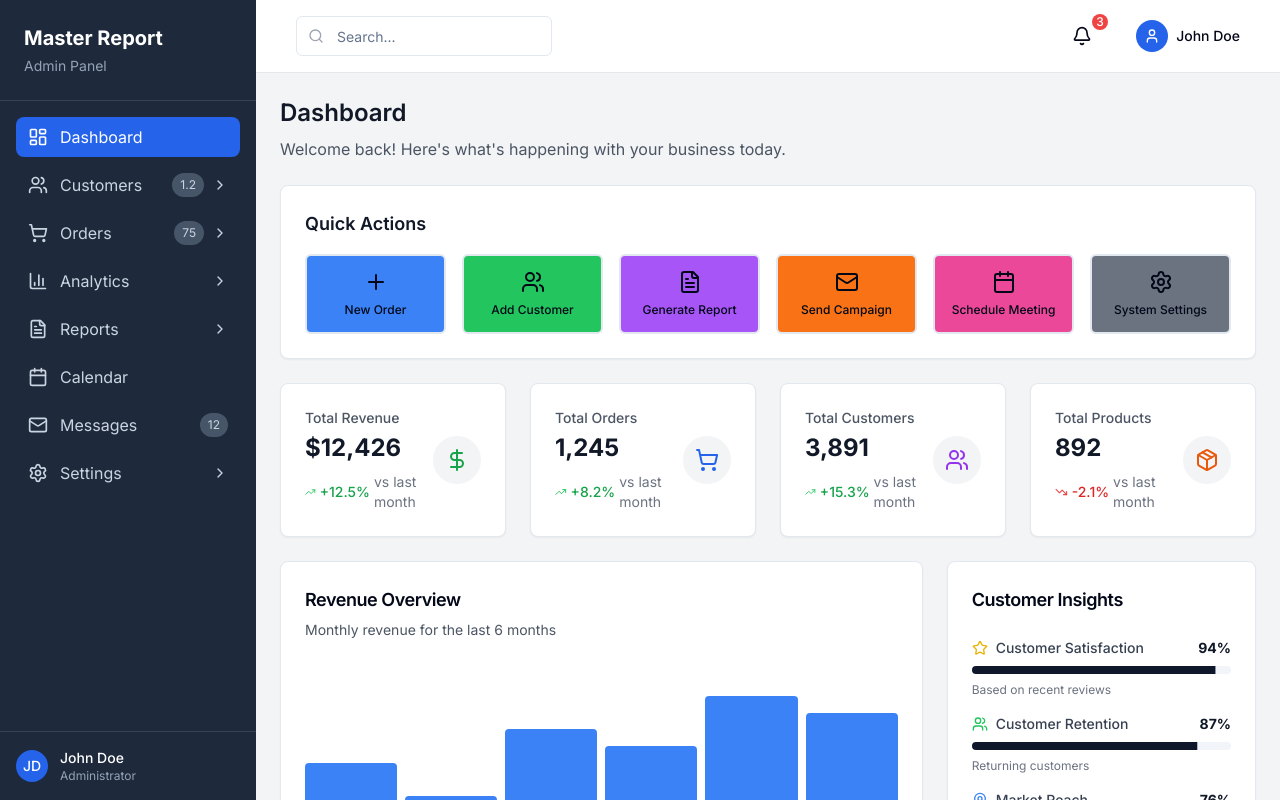
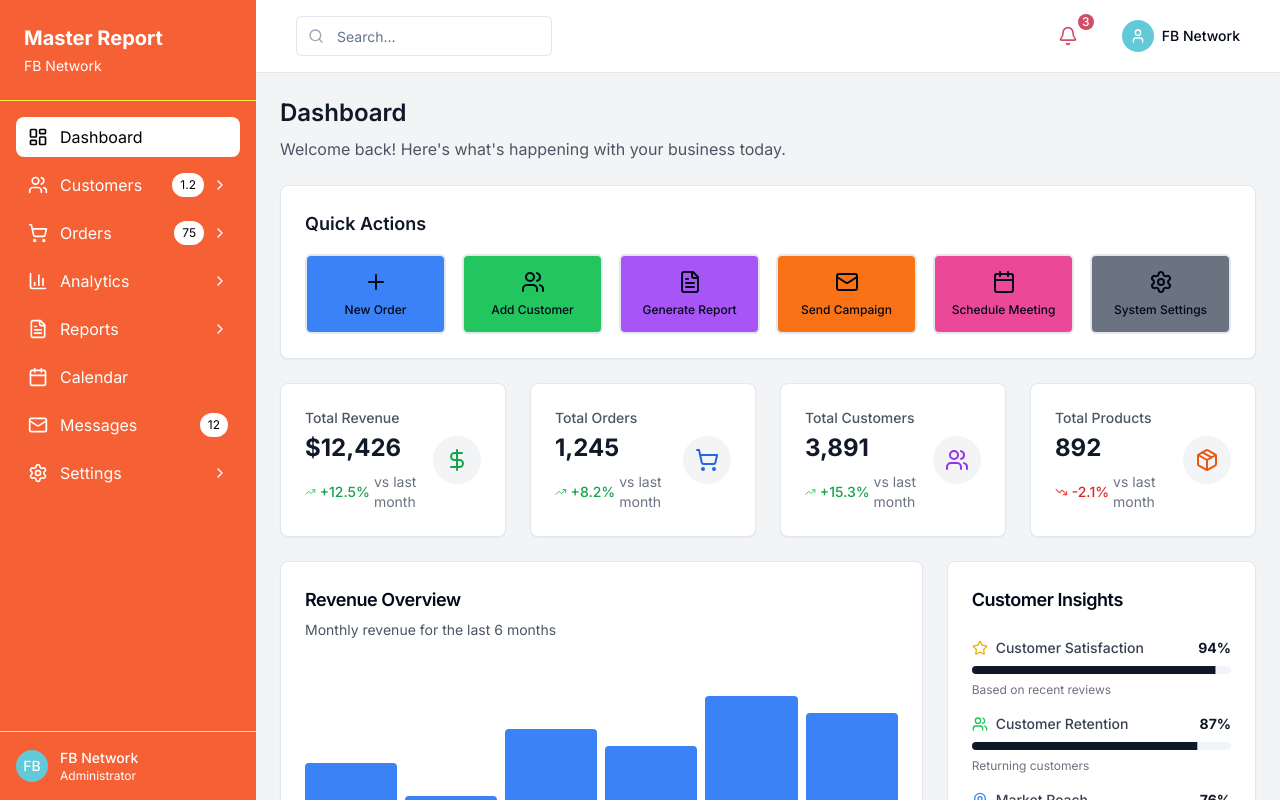
Before and after one commit to LeHoangAnh021203/CRM_FWF, a Next.js app: page / in a window 1280 px wide. Built offline with nearby package versions, Linux system fonts and the light colour scheme.

Commit message:
sidebar & header

```diff
--- a/src/components/header.tsx
+++ b/src/components/header.tsx
@@ -28,8 +28,8 @@ export function Header() {
 
         <div className="flex items-center space-x-4">
           <Button variant="ghost" size="sm" className="relative">
-            <Bell className="h-5 w-5" />
-            <span className="absolute -top-1 -right-1 bg-red-500 text-white text-xs rounded-full h-4 w-4 flex items-center justify-center">
+            <Bell className="h-5 w-5 text-[#d04d65]" />
+            <span className="absolute -top-1 -right-1 bg-[#d04d65] text-white text-xs rounded-full h-4 w-4 flex items-center justify-center">
               3
             </span>
           </Button>
@@ -37,10 +37,10 @@ export function Header() {
           <DropdownMenu>
             <DropdownMenuTrigger asChild>
               <Button variant="ghost" className="flex items-center space-x-2">
-                <div className="w-8 h-8 bg-blue-600 rounded-full flex items-center justify-center">
+                <div className="w-8 h-8 bg-[#61c9d7] rounded-full flex items-center justify-center">
                   <User className="h-4 w-4 text-white" />
                 </div>
-                <span className="text-sm font-medium">John Doe</span>
+                <span className="text-sm font-medium">FB Network</span>
               </Button>
             </DropdownMenuTrigger>
             <DropdownMenuContent align="end" className="w-56">
--- a/src/components/sidebar.tsx
+++ b/src/components/sidebar.tsx
@@ -85,10 +85,10 @@ export function Sidebar() {
   }
 
   return (
-    <div className="w-64 bg-slate-800 text-white flex flex-col">
-      <div className="p-6 border-b border-slate-700">
+    <div className="w-64 bg-[#f66035] text-white flex flex-col">
+      <div className="p-6 border-b border-[#fdec40]">
         <h2 className="text-xl font-bold">Master Report</h2>
-        <p className="text-slate-400 text-sm mt-1">Admin Panel</p>
+        <p className="text-white text-sm mt-1">FB Network</p>
       </div>
 
       <nav className="flex-1 p-4">
@@ -100,7 +100,7 @@ export function Sidebar() {
                   onClick={() => toggleExpanded(item.label)}
                   className={cn(
                     "w-full flex items-center justify-between px-3 py-2 rounded-lg text-left transition-colors",
-                    "text-slate-300 hover:bg-slate-700 hover:text-white",
+                    "text-white hover:bg-slate-700 hover:text-white",
                   )}
                 >
                   <div className="flex items-center space-x-3">
@@ -108,7 +108,7 @@ export function Sidebar() {
                     <span>{item.label}</span>
                   </div>
                   <div className="flex items-center space-x-2">
-                    {item.count && <span className="bg-slate-600 text-xs px-2 py-1 rounded-full">{item.count}</span>}
+                    {item.count && <span className="bg-white text-xs text-black px-2 py-1 rounded-full">{item.count}</span>}
                     {expandedItems.includes(item.label) ? (
                       <ChevronDown className="h-4 w-4" />
                     ) : (
@@ -121,14 +121,14 @@ export function Sidebar() {
                   href={item.href}
                   className={cn(
                     "w-full flex items-center justify-between px-3 py-2 rounded-lg text-left transition-colors",
-                    item.active ? "bg-blue-600 text-white" : "text-slate-300 hover:bg-slate-700 hover:text-white",
+                    item.active ? "bg-white text-black" : "text-white hover:bg-slate-700 hover:text-white",
                   )}
                 >
                   <div className="flex items-center space-x-3">
                     <item.icon className="h-5 w-5" />
                     <span>{item.label}</span>
                   </div>
-                  {item.count && <span className="bg-slate-600 text-xs px-2 py-1 rounded-full">{item.count}</span>}
+                  {item.count && <span className="bg-white text-xs text-black px-2 py-1 rounded-full">{item.count}</span>}
                 </Link>
               )}
               {expandedItems.includes(item.label) && item.subItems && (
@@ -137,7 +137,7 @@ export function Sidebar() {
                     <li key={subItem.label}>
                       <Link
                         href={subItem.href}
-                        className="w-full text-left px-3 py-1 text-sm text-slate-400 hover:text-white hover:bg-slate-700 rounded block"
+                        className="w-full text-left px-3 py-1 text-sm text-white hover:text-white hover:bg-slate-700 rounded block"
                       >
                         {subItem.label}
                       </Link>
@@ -150,14 +150,14 @@ export function Sidebar() {
         </ul>
       </nav>
 
-      <div className="p-4 border-t border-slate-700">
+      <div className="p-4 border-t border-[#fdec40]">
         <div className="flex items-center space-x-3">
-          <div className="w-8 h-8 bg-blue-600 rounded-full flex items-center justify-center">
-            <span className="text-sm font-medium">JD</span>
+          <div className="w-8 h-8 bg-[#61c9d7] rounded-full flex items-center justify-center">
+            <span className="text-sm font-medium">FB</span>
           </div>
-          <div>
-            <p className="text-sm font-medium">John Doe</p>
-            <p className="text-xs text-slate-400">Administrator</p>
+          <div className="h-full">
+            <p className="text-sm font-medium">FB Network</p>
+            <p className="text-xs text-white">Administrator</p>
           </div>
         </div>
       </div>
```
